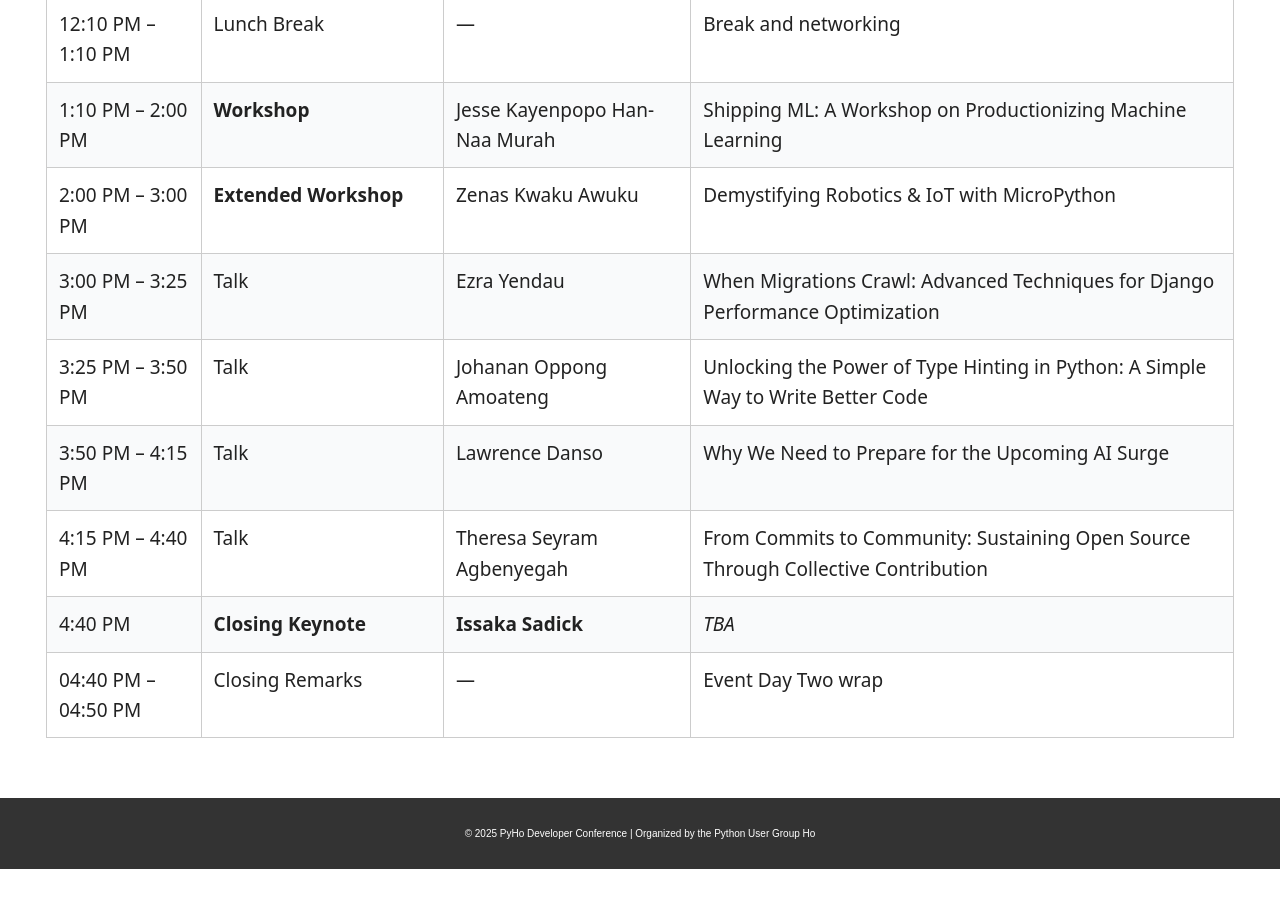
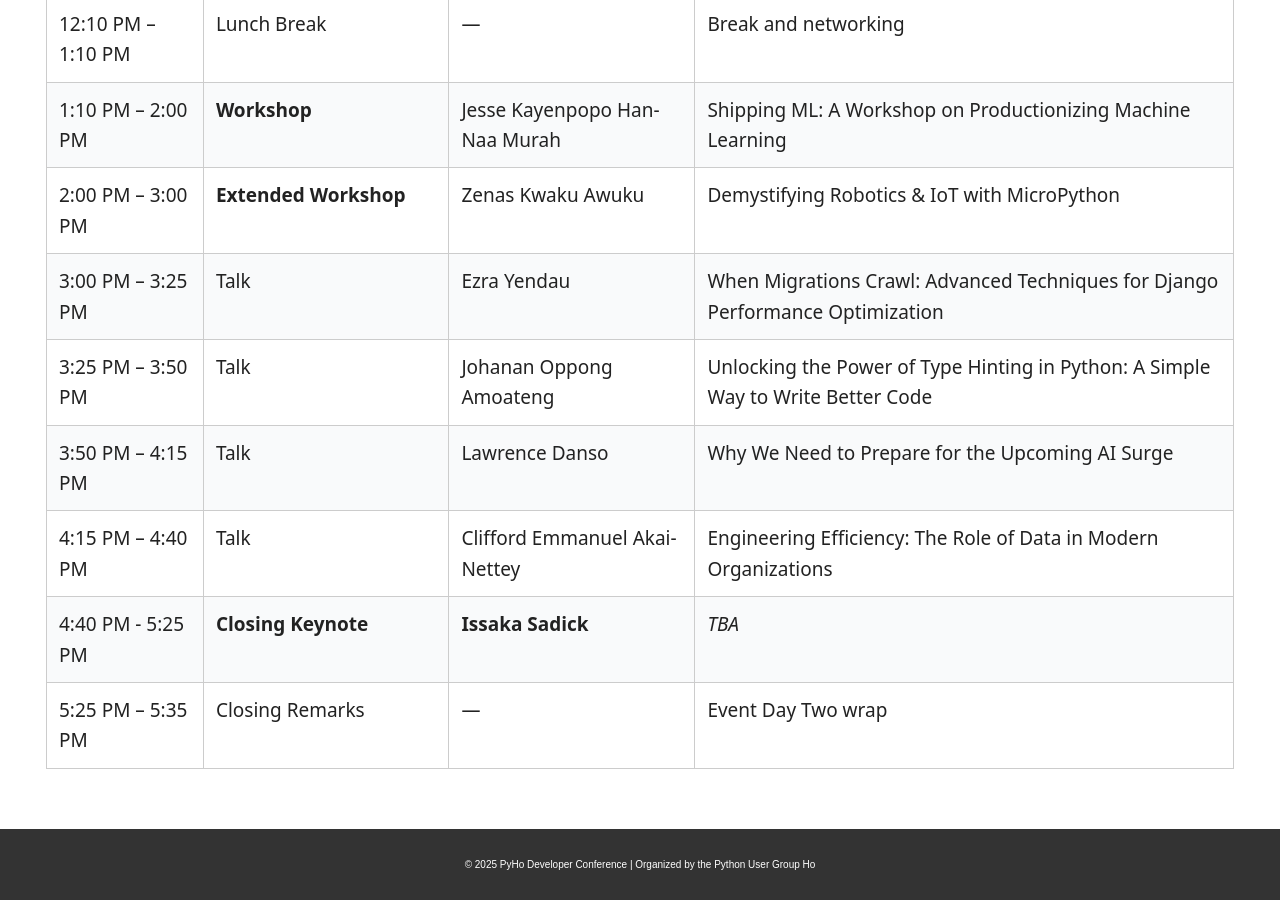
Before and after one commit to hopythonusergroup/2025.pyho.conference, an MkDocs documentation site: the page built from docs/schedule.md, in a window 1280 px wide and 900 px high, scrolled down 2281 px. Built offline with MkDocs 1.6.1 and Material for MkDocs 9.7.7, drawn with Linux system fonts in a browser that asks for light colours; before the commit the page ends 3150 px from its top, so only the background shows below that; some of the changed text lies outside the part shown.

Commit message:
update talk schedule

```diff
--- a/docs/overrides/schedule.html
+++ b/docs/overrides/schedule.html
@@ -241,18 +241,18 @@
             <tr>
                 <td>4:15 PM – 4:40 PM</td>
                 <td>Talk</td>
-                <td>Theresa Seyram Agbenyegah</td>
-                <td>From Commits to Community: Sustaining Open Source Through Collective Contribution</td>
+                <td>Clifford Emmanuel Akai-Nettey</td>
+                <td>Engineering Efficiency: The Role of Data in Modern Organizations</td>
             </tr>
             <tr>
-                <td>4:40 PM</td>
+                <td>4:40 PM - 5:25 PM</td>
                 <td><strong>Closing Keynote</strong></td>
                 <td><strong>Issaka Sadick</strong></td>
                 <td><em>TBA</em></td>
 
             </tr>
             <tr>
-                <td>04:40 PM – 04:50 PM</td>
+                <td>5:25 PM – 5:35 PM</td>
                 <td>Closing Remarks</td>
                 <td>—</td>
                 <td>Event Day Two wrap</td>
```
Also changed, not shown: other parts of docs/overrides/schedule.html (+2 -2 lines).
